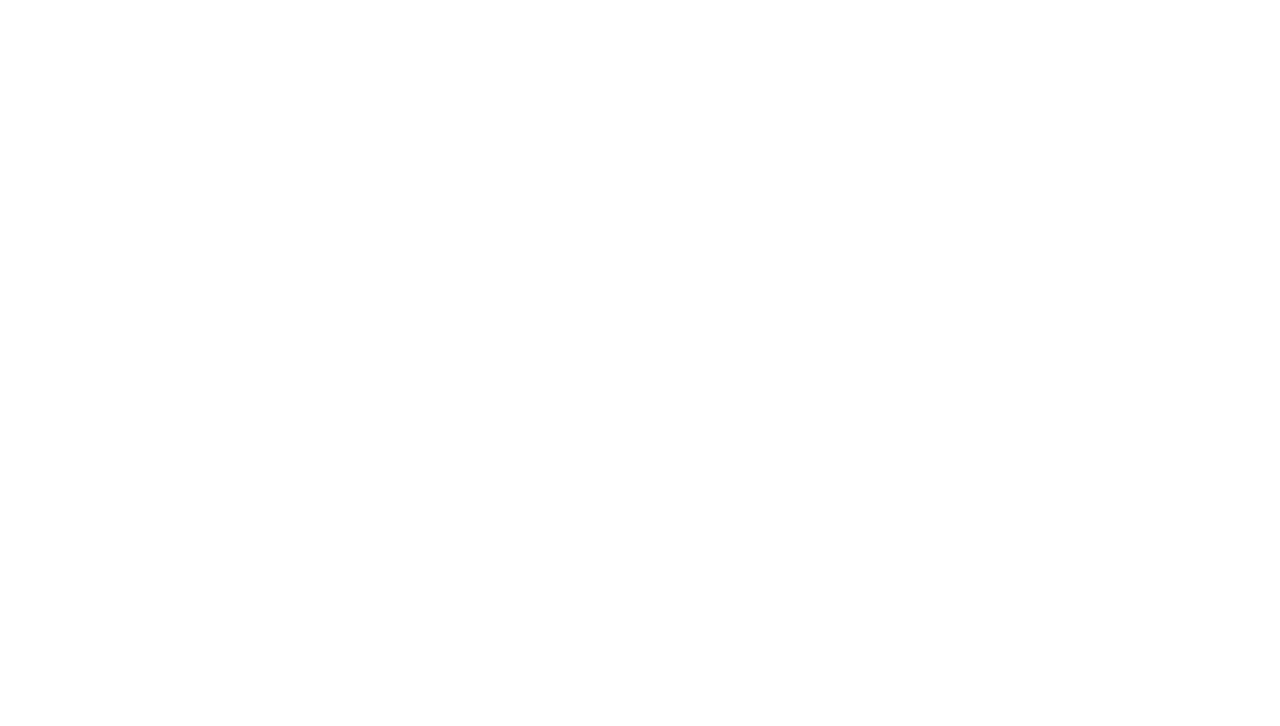
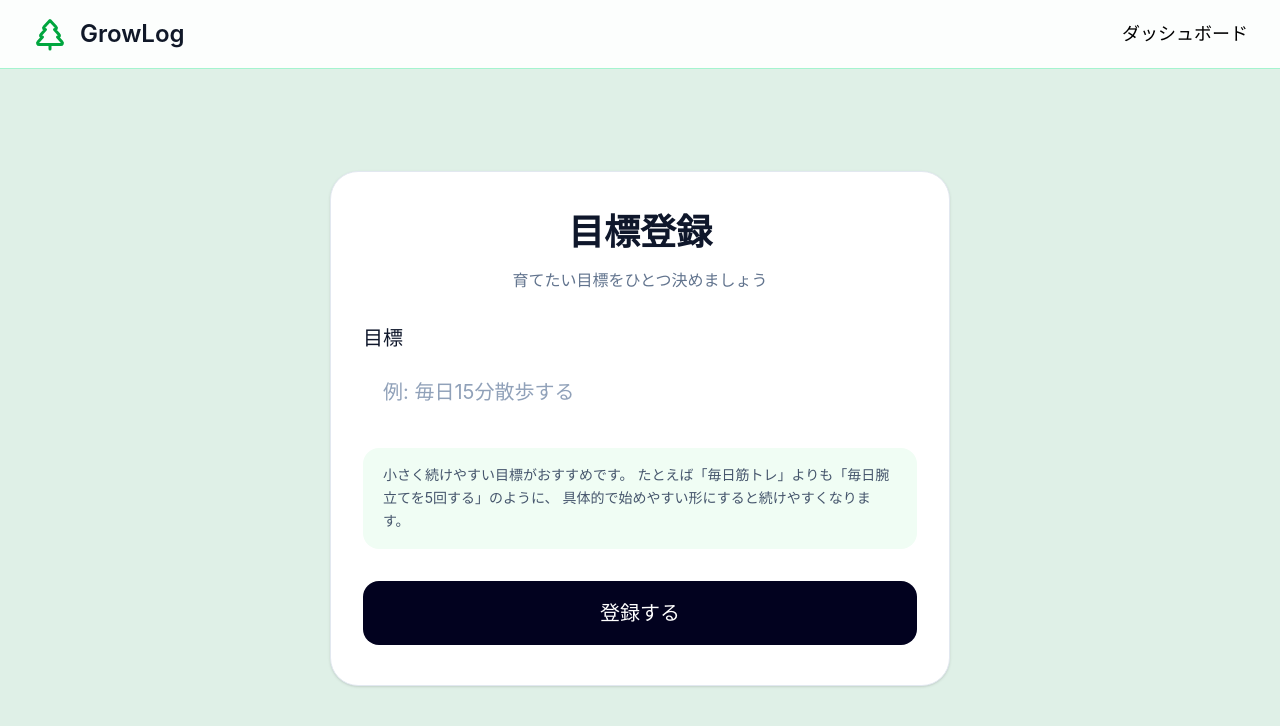
Before and after one commit to aoki-kou/growlog, a React app in the folder frontend/: page /goals/new in a window 1280 px wide. Before the commit this address had no page. Shown: the top 726 px of the page. Built offline with nearby package versions, Linux system fonts and the light colour scheme; the HTML template or start-up script is replaced by a standard one.

Commit message:
ログアウト画面の追加とヘッダー編集

```diff
--- a/frontend/src/App.jsx
+++ b/frontend/src/App.jsx
@@ -3,14 +3,12 @@ import { Home } from "./Home";
 import { Login } from "./Login";
 import { Register } from "./Register";
 import { Dashboard } from "./Dashboard";
+import { GoalNew } from "./GoalNew";
 
 function Tracker() {
   return <div className="p-8 text-3xl">トラッカー画面</div>;
 }
 
-function GoalNew() {
-  return <div className="p-8 text-3xl">目標登録画面</div>;
-}
 
 function App() {
   return (
@@ -21,6 +19,7 @@ function App() {
         <Route path="/register" element={<Register />} />
         <Route path="/dashboard" element={<Dashboard />} />
         <Route path="/tracker" element={<Tracker />} />
+        <Route path="/goals/new" element={<GoalNew />} />
       </Routes>
     </BrowserRouter>
   );
--- a/frontend/src/Dashboard.jsx
+++ b/frontend/src/Dashboard.jsx
@@ -1,10 +1,12 @@
-import { Link } from "react-router-dom";
-import { TreePine, Home, Medal } from "lucide-react";
+import { Link, useNavigate } from "react-router-dom";
+import { TreePine, Medal } from "lucide-react";
 import { Button } from "./ui/button";
 import { DashboardTree } from "./DashboardTree";
 import { useEffect, useState } from "react";
 
 export function Dashboard() {
+  const navigate = useNavigate();
+
   const [goal, setGoal] = useState(null);
   const [count, setCount] = useState(0);
   const [isCheckedToday, setIsCheckedToday] = useState(false);
@@ -61,12 +63,87 @@ export function Dashboard() {
     }
   };
 
+  const handleLogout = async () => {
+    try {
+      const response = await fetch("http://localhost:3000/api/session", {
+        method: "DELETE",
+        headers: {
+          "Accept": "application/json",
+        },
+        credentials: "include",
+      });
+
+      const data = await response.json();
+
+      if (response.ok && data.success) {
+        navigate("/login");
+      } else {
+        console.error(data.error || "ログアウトに失敗しました");
+      }
+    } catch (error) {
+      console.error("ログアウトに失敗しました", error);
+    }
+  };
+
+
   if (loading) {
     return <div className="p-8 text-xl">読み込み中...</div>;
   }
 
   if (!goal) {
-    return <div className="p-8 text-xl">目標がまだありません</div>;
+    return (
+      <div className="min-h-screen bg-[#dff0e7]">
+        <header className="border-b border-emerald-200 bg-white/90">
+          <div className="mx-auto flex max-w-[1400px] items-center justify-between px-8 py-4">
+            <Link to="/" className="flex items-center gap-3">
+              <TreePine className="h-9 w-9 text-green-600" />
+              <h1 className="text-2xl font-semibold text-gray-900">GrowLog</h1>
+            </Link>
+
+            <div className="flex items-center gap-4">
+              <Link to="/goals/new">
+                <Button className="rounded-xl bg-[#02021f] px-5 py-2 text-base text-white hover:bg-[#111138]">
+                  目標登録
+                </Button>
+              </Link>
+
+              <Button
+                onClick={handleLogout}
+                variant="ghost"
+                className="text-base text-slate-900"
+              >
+                ログアウト
+              </Button>
+            </div>
+          </div>
+        </header>
+
+        <main className="mx-auto flex min-h-[calc(100vh-81px)] max-w-[1400px] items-center justify-center px-8 py-12">
+          <div className="w-full max-w-[720px] rounded-[28px] border border-slate-200 bg-white/90 px-10 py-12 text-center shadow-sm">
+            <div className="mx-auto mb-6 flex h-28 w-28 items-center justify-center rounded-full bg-green-100">
+              <span className="text-5xl">🌱</span>
+            </div>
+
+            <h2 className="text-4xl font-semibold text-green-800">
+              まだ目標がありません
+            </h2>
+
+            <p className="mx-auto mt-4 max-w-[520px] text-lg leading-relaxed text-slate-600">
+              最初の目標を登録すると、あなたの木が育ち始めます。
+              小さな一歩から、GrowLogを始めましょう。
+            </p>
+
+            <div className="mt-8">
+              <Link to="/goals/new">
+                <Button className="rounded-2xl bg-[#02021f] px-10 py-6 text-xl text-white hover:bg-[#111138]">
+                  目標を登録する
+                </Button>
+              </Link>
+            </div>
+          </div>
+        </main>
+      </div>
+    );
   }
 
   return (
@@ -85,11 +162,13 @@ export function Dashboard() {
               </Button>
             </Link>
 
-            <Link to="/">
-              <Button variant="ghost" className="p-2">
-                <Home className="h-6 w-6 text-slate-900" />
-              </Button>
-            </Link>
+            <Button
+              onClick={handleLogout}
+              variant="ghost"
+              className="text-base text-slate-900"
+            >
+              ログアウト
+            </Button>
           </div>
         </div>
       </header>
--- /dev/null
+++ b/frontend/src/GoalNew.jsx
@@ -0,0 +1,110 @@
+import { useState } from "react";
+import { Link, useNavigate } from "react-router-dom";
+import { TreePine } from "lucide-react";
+import { Button } from "./ui/button";
+import { Input } from "./ui/input";
+
+export function GoalNew() {
+  const navigate = useNavigate();
+
+  const [title, setTitle] = useState("");
+  const [errorMessage, setErrorMessage] = useState("");
+
+  const handleSubmit = async (e) => {
+    e.preventDefault();
+    setErrorMessage("");
+
+    try {
+      const response = await fetch("http://localhost:3000/api/goals", {
+        method: "POST",
+        headers: {
+          "Content-Type": "application/json",
+          "Accept": "application/json",
+        },
+        credentials: "include",
+        body: JSON.stringify({
+          title,
+        }),
+      });
+
+      const data = await response.json();
+
+      if (response.ok && data.success) {
+        navigate("/dashboard");
+      } else {
+        setErrorMessage(data.error || "目標登録に失敗しました");
+      }
+    } catch (error) {
+      console.error("目標登録に失敗しました", error);
+      setErrorMessage("目標登録に失敗しました");
+    }
+  };
+
+  return (
+    <div className="min-h-screen bg-[#dff0e7]">
+      <header className="border-b border-emerald-200 bg-white/90">
+        <div className="mx-auto flex max-w-[1400px] items-center justify-between px-8 py-4">
+          <Link to="/" className="flex items-center gap-3">
+            <TreePine className="h-9 w-9 text-green-600" />
+            <h1 className="text-2xl font-semibold text-gray-900">GrowLog</h1>
+          </Link>
+
+          <div className="flex items-center gap-4">
+            <Link to="/dashboard">
+              <Button variant="ghost" className="text-lg">
+                ダッシュボード
+              </Button>
+            </Link>
+          </div>
+        </div>
+      </header>
+
+      <main className="mx-auto flex min-h-[calc(100vh-81px)] max-w-[1400px] items-center justify-center px-8 py-10">
+        <div className="w-full max-w-[620px] rounded-[28px] border border-slate-200 bg-white px-8 py-10 shadow-sm">
+          <div className="mb-8 text-center">
+            <h2 className="text-4xl font-semibold text-slate-900">
+              目標登録
+            </h2>
+            <p className="mt-4 text-base text-slate-500">
+              育てたい目標をひとつ決めましょう
+            </p>
+          </div>
+
+          <form className="space-y-6" onSubmit={handleSubmit}>
+            <div>
+              <label className="mb-2 block text-xl font-medium text-slate-900">
+                目標
+              </label>
+              <Input
+                type="text"
+                placeholder="例: 毎日15分散歩する"
+                value={title}
+                onChange={(e) => setTitle(e.target.value)}
+                className="h-16 rounded-2xl border-0 bg-slate-100 px-5 text-xl placeholder:text-slate-400"
+              />
+            </div>
+
+            <div className="rounded-2xl bg-green-50 px-5 py-4 text-slate-600">
+              <p className="text-sm leading-relaxed">
+                小さく続けやすい目標がおすすめです。
+                たとえば「毎日筋トレ」よりも「毎日腕立てを5回する」のように、
+                具体的で始めやすい形にすると続けやすくなります。
+              </p>
+            </div>
+
+            {errorMessage && (
+              <p className="text-sm text-red-600">{errorMessage}</p>
+            )}
+
+            <Button
+              type="submit"
+              className="mt-2 h-16 w-full rounded-2xl bg-[#02021f] text-xl font-medium text-white hover:bg-[#111138]"
+            >
+              登録する
+            </Button>
+          </form>
+        </div>
+      </main>
+    </div>
+  );
+}
```
Also changed, not shown: 2 other files (tests, documents, lock files or other folders).
